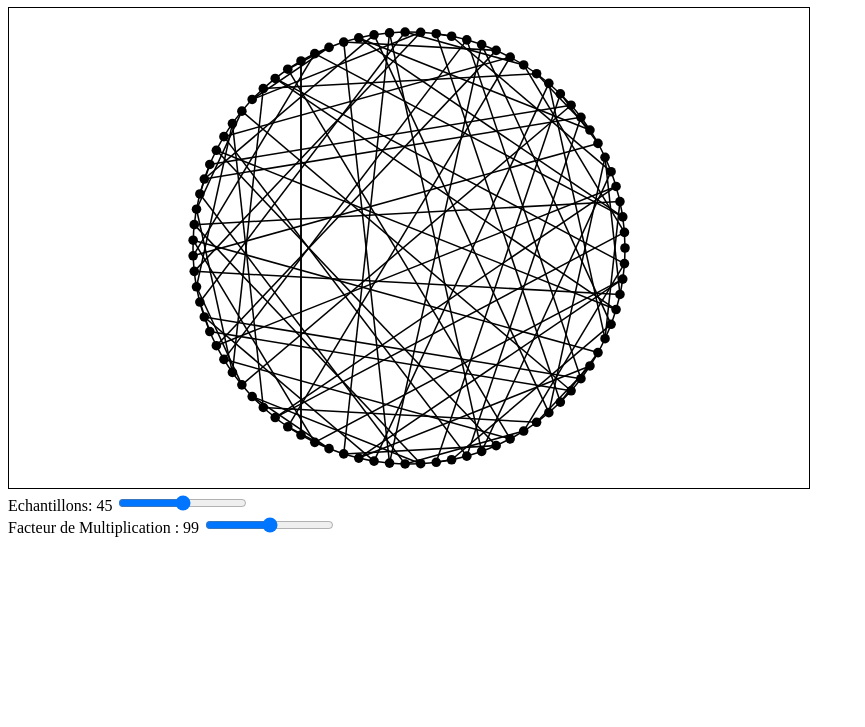
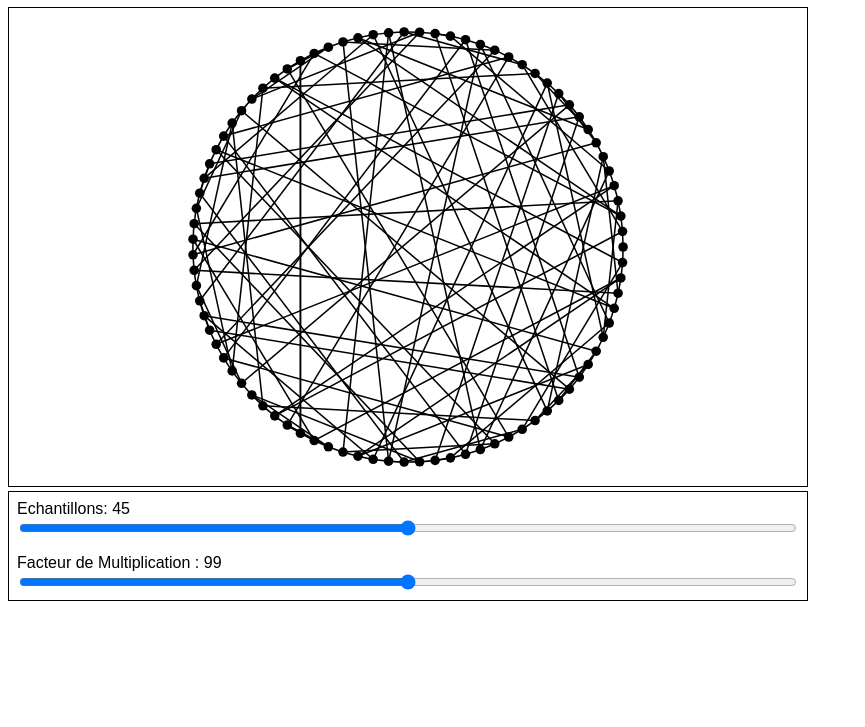
Before and after one commit to jlg-formation/htm-sept-2023, a website with bundled scripts: page index.html in a window 1280 px wide. Shown: the part 73-800 px from the top of the page, without its empty margins (0-865 px from the left). Built offline with nearby package versions, Linux system fonts and the light colour scheme.

Commit message:
dev: command visuel ok

```diff
--- a/index.html
+++ b/index.html
@@ -20,14 +20,14 @@
       <g class="lines"></g>
     </svg>
     <div class="command">
-      <div class="samples">
+      <label class="samples">
         <span>Echantillons: <span>45</span></span>
         <input type="range" />
-      </div>
-      <div class="multiplicationFactor">
+      </label>
+      <label class="multiplicationFactor">
         <span>Facteur de Multiplication : <span>99</span></span>
         <input type="range" />
-      </div>
+      </label>
     </div>
   </body>
 </html>
--- a/style.css
+++ b/style.css
@@ -1,7 +1,18 @@
+*,
+*::before,
+*::after {
+  box-sizing: border-box;
+}
+
+body {
+  font-family: sans-serif;
+}
+
 svg {
   border: 0.1em solid black;
   width: 50em;
   height: 30em;
+  display: inline;
 }
 
 circle {
@@ -19,3 +30,18 @@ line {
   stroke: black;
   stroke-width: 0.02em;
 }
+
+div.command {
+  display: flex;
+  flex-flow: column;
+  width: 50em;
+  gap: 1em;
+
+  border: 0.1em solid black;
+  padding: 0.5em;
+}
+
+div.command label {
+  display: flex;
+  flex-flow: column;
+}
```
